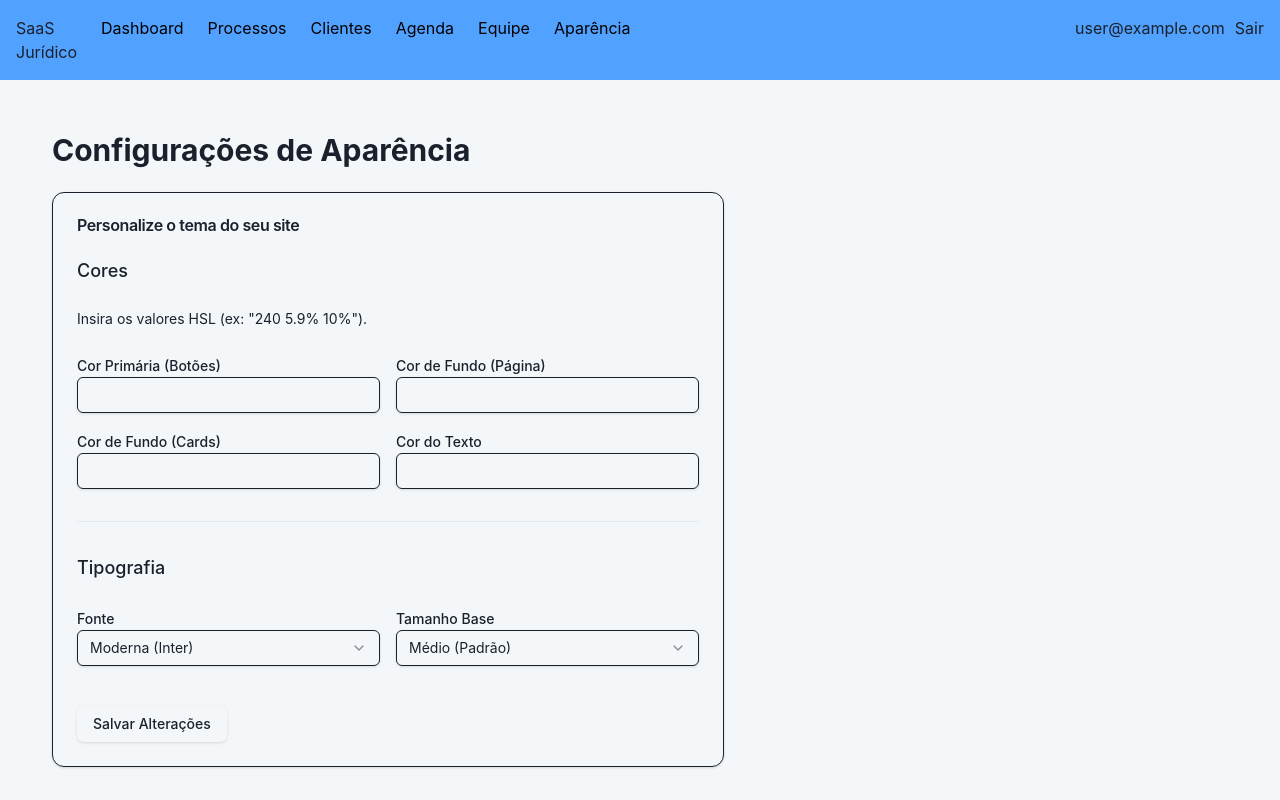
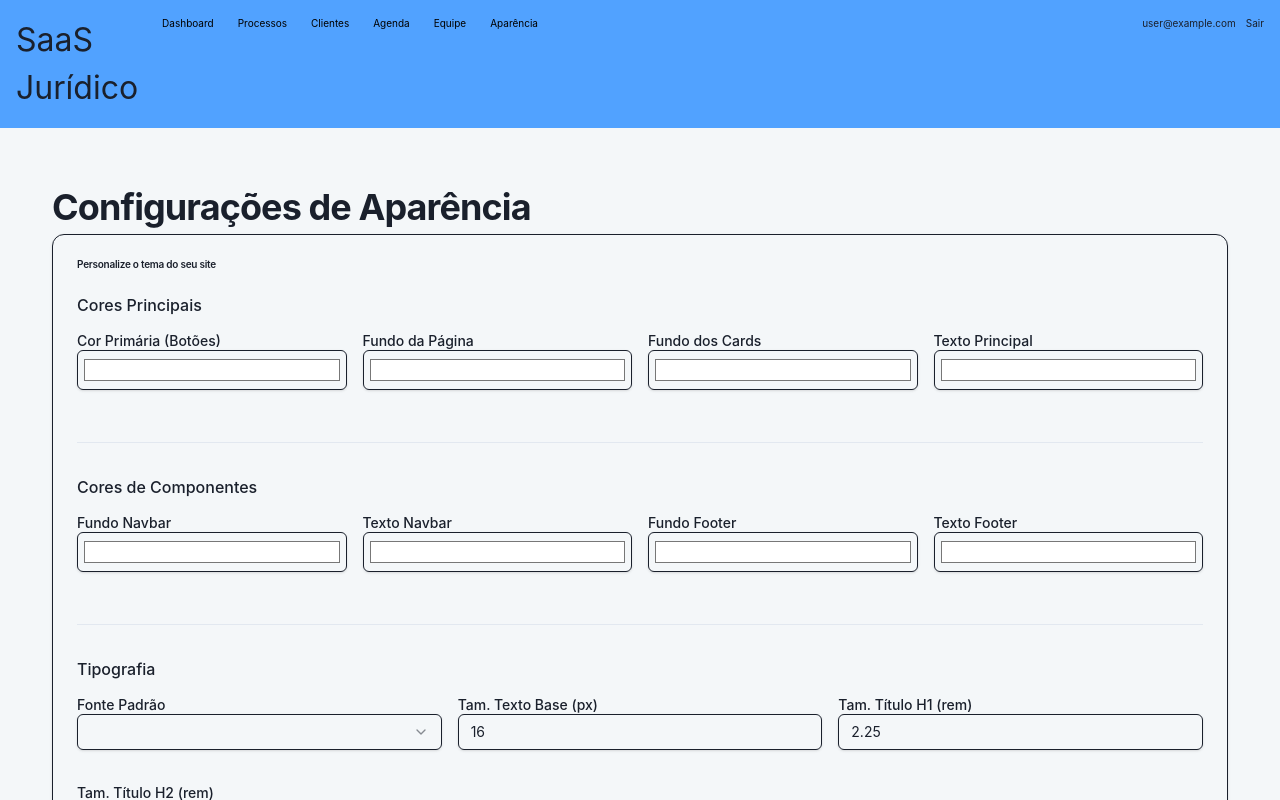
Before and after one commit to antonnif-dev/saas-juridico-frontend, a React (Vite) app: page /admin/tema in a window 1280 px wide. Shown: the top 800 px of the page. Built offline with nearby package versions, Linux system fonts and the light colour scheme; no server answers; sample sign-in values are in the browser's storage.

Commit message:
feat: Adicionando a pagina tema

```diff
--- a/src/components/shared/ThemeProvider.jsx
+++ b/src/components/shared/ThemeProvider.jsx
@@ -1,23 +1,6 @@
 import React, { useEffect } from 'react';
 import apiClient from '@/services/apiClient';
-
-const applyTheme = (theme) => {
-  const root = document.documentElement;
-  const themeMap = {
-    primary: '--primary',
-    background: '--background',
-    card: '--card',
-    foreground: '--foreground',
-  };
-
-  Object.keys(theme).forEach(key => {
-    if (themeMap[key]) {
-      root.style.setProperty(themeMap[key], theme[key]);
-    } else if (key === 'fontFamily' || key === 'fontSize') {
-      root.style.setProperty(key, theme[key]);
-    }
-  });
-};
+import { applyTheme } from '@/lib/theme';
 
 function ThemeProvider({ children }) {
   useEffect(() => {
@@ -26,7 +9,7 @@ function ThemeProvider({ children }) {
         const { data } = await apiClient.get('/theme');
         applyTheme(data);
       } catch (error) {
-        console.warn("Não foi possível carregar o tema personalizado.");
+        console.warn("Não foi possível carregar o tema personalizado. Usando padrões.");
       }
     };
     loadTheme();
--- a/src/index.css
+++ b/src/index.css
@@ -12,8 +12,19 @@
   --cor-destrutiva-hover: #c53030;
   --cor-borda: #e2e8f0;
   --raio-borda: 0.5rem;
+  --sombra-card: 0 4px 6px -1px rgb(0 0 0 / 0.1), 0 2px 4px -2px rgb(0 0 0 / 0.1);
+
+  --cor-navbar-fundo: var(--cor-fundo-card);
+  --cor-navbar-texto: var(--cor-texto-primario);
+  --cor-footer-fundo: #1a202c;
+  --cor-footer-texto: #f4f7f9;
 
   font-family: Inter, system-ui, Avenir, Helvetica, Arial, sans-serif;
+  --font-familia: Inter, system-ui, Avenir, Helvetica, Arial, sans-serif;
+  --font-size-base: 10px; /* Tamanho do texto normal (parágrafos) */
+  --font-size-h1: 2rem;  /* Títulos de página (ex: "Dashboard") */
+  --font-size-h2: 1.5rem;   /* Subtítulos (ex: "Próximos Compromissos") */
+  --font-size-h3: 1rem;
   line-height: 1.5;
   font-weight: 400;
 }
@@ -22,13 +33,15 @@ body {
   margin: 0;
   background-color: var(--cor-fundo);
   color: var(--cor-texto-primario);
+  font-family: var(--font-familia);
+  font-size: var(--font-size-base);
+  line-height: 1.5;
+  font-weight: 400;
 }
 
-body {
-  margin: 0;
-  background-color: var(--cor-fundo);
-  color: var(--cor-texto-primario);
-}
+h1 { font-size: var(--font-size-h1); }
+h2 { font-size: var(--font-size-h2); }
+h3 { font-size: var(--font-size-h3); }
 
 a {
   color: black;
--- /dev/null
+++ b/src/lib/theme.js
@@ -0,0 +1,40 @@
+
+const themeMap = {
+  corFundo: '--cor-fundo',
+  corFundoCard: '--cor-fundo-card',
+  corTextoPrimario: '--cor-texto-primario',
+  corTextoSecundario: '--cor-texto-secundario',
+  corPrimaria: '--cor-primaria',
+  corPrimariaHover: '--cor-primaria-hover',
+  corDestrutiva: '--cor-destrutiva',
+  corNavbarFundo: '--cor-navbar-fundo',
+  corNavbarTexto: '--cor-navbar-texto',
+  corFooterFundo: '--cor-footer-fundo',
+  corFooterTexto: '--cor-footer-texto',
+  fontFamilia: 'font-family',
+  fontSizeBase: 'font-size',
+  fontSizeH1: '--font-size-h1',
+  fontSizeH2: '--font-size-h2',
+  fontSizeH3: '--font-size-h3',
+};
+
+/**
+ * Aplica um objeto de tema às variáveis CSS do documento.
+ * @param {object} theme - O objeto de tema (ex: { corPrimaria: '#FF0000' })
+ */
+export const applyTheme = (theme) => {
+  const root = document.documentElement;
+
+  Object.keys(theme).forEach(key => {
+    const cssVar = themeMap[key];
+    if (cssVar) {
+      // Se for uma variável de fonte, aplica diretamente
+      if (key.startsWith('font')) {
+        root.style.setProperty(cssVar, theme[key]);
+      } else {
+        // Se for cor, aplica no 'style'
+        root.style.setProperty(cssVar, theme[key]);
+      }
+    }
+  });
+};
--- a/src/pages/AdminThemePage.jsx
+++ b/src/pages/AdminThemePage.jsx
@@ -1,38 +1,23 @@
 import React, { useState, useEffect } from 'react';
 import apiClient from '@/services/apiClient';
-import { Button } from "@/components/ui/button";
+import { Button } from "@/components/ui/button"; // Assumindo que você voltou para o Shadcn/CSS
 import { Card, CardContent, CardHeader, CardTitle } from "@/components/ui/card";
 import { Input } from "@/components/ui/input";
 import { Label } from "@/components/ui/label";
 import { Select, SelectContent, SelectItem, SelectTrigger, SelectValue } from "@/components/ui/select";
-
-const applyTheme = (theme) => {
-  const root = document.documentElement;
-  if (theme.primary) root.style.setProperty('--primary-hsl', theme.primary); // Assumindo HSL
-  if (theme.background) root.style.setProperty('--background-hsl', theme.background);
-  if (theme.card) root.style.setProperty('--card-hsl', theme.card);
-  if (theme.foreground) root.style.setProperty('--foreground-hsl', theme.foreground);
-  if (theme.fontFamily) root.style.setProperty('font-family', theme.fontFamily);
-  if (theme.fontSize) root.style.setProperty('font-size', theme.fontSize);
-};
+import { applyTheme } from '@/lib/theme'; // Importa nosso novo helper
 
 function AdminThemePage() {
-  const [settings, setSettings] = useState({
-    primary: '',
-    background: '',
-    card: '',
-    foreground: '',
-    fontFamily: 'Inter, system-ui, sans-serif',
-    fontSize: '16px'
-  });
+  const [settings, setSettings] = useState({});
   const [loading, setLoading] = useState(true);
 
+  // Carrega as configurações salvas
   useEffect(() => {
     const loadSettings = async () => {
       try {
         const { data } = await apiClient.get('/theme');
         setSettings(data);
-        applyTheme(data);
+        applyTheme(data); // Aplica o tema salvo
       } catch (error) {
         console.warn("Nenhum tema salvo encontrado, usando padrões.");
       }
@@ -41,10 +26,16 @@ function AdminThemePage() {
     loadSettings();
   }, []);
 
-  const handleChange = (name, value) => {
+  const handleChange = (e) => {
+    const { name, value } = e.target;
     const newSettings = { ...settings, [name]: value };
     setSettings(newSettings);
+    // Aplica o preview em tempo real
     applyTheme({ [name]: value });
+  };
+
+  const handleSelectChange = (name, value) => {
+    handleChange({ target: { name, value } });
   };
 
   const handleSave = async () => {
@@ -58,65 +49,76 @@ function AdminThemePage() {
 
   if (loading) return <p>Carregando...</p>;
 
+  // Função helper para criar um seletor de cor
+  const ColorInput = ({ label, name }) => (
+    <div className="form-group">
+      <Label>{label}</Label>
+      <Input
+        type="color"
+        name={name}
+        value={settings[name] || '#ffffff'}
+        onChange={handleChange}
+        className="h-10 p-1" // Estilo para o seletor de cor
+      />
+    </div>
+  );
+
   return (
-    <div className="p-8">
-      <h1 className="text-3xl font-bold mb-6">Configurações de Aparência</h1>
-      <Card className="max-w-2xl">
+    <div className="page-container">
+      <h1 className="page-title">Configurações de Aparência</h1>
+      <Card>
         <CardHeader>
           <CardTitle>Personalize o tema do seu site</CardTitle>
         </CardHeader>
-        <CardContent className="space-y-6">
-          <h3 className="text-lg font-medium">Cores</h3>
-          <p className="text-sm text-muted-foreground">
-            Insira os valores HSL (ex: "240 5.9% 10%").
-          </p>
-          <div className="grid grid-cols-2 gap-4">
-            <div className="space-y-2">
-              <Label>Cor Primária (Botões)</Label>
-              <Input value={settings.primary} onChange={(e) => handleChange('primary', e.target.value)} />
-            </div>
-            <div className="space-y-2">
-              <Label>Cor de Fundo (Página)</Label>
-              <Input value={settings.background} onChange={(e) => handleChange('background', e.target.value)} />
-            </div>
-            <div className="space-y-2">
-              <Label>Cor de Fundo (Cards)</Label>
-              <Input value={settings.card} onChange={(e) => handleChange('card', e.target.value)} />
-            </div>
-            <div className="space-y-2">
-              <Label>Cor do Texto</Label>
-              <Input value={settings.foreground} onChange={(e) => handleChange('foreground', e.target.value)} />
-            </div>
+        <CardContent>
+          <h3 className="text-lg font-medium">Cores Principais</h3>
+          <div className="grid grid-cols-2 md:grid-cols-4 gap-4 mt-4">
+            <ColorInput label="Cor Primária (Botões)" name="corPrimaria" />
+            <ColorInput label="Fundo da Página" name="corFundo" />
+            <ColorInput label="Fundo dos Cards" name="corFundoCard" />
+            <ColorInput label="Texto Principal" name="corTextoPrimario" />
+          </div>
+
+          <hr />
+
+          <h3 className="text-lg font-medium">Cores de Componentes</h3>
+          <div className="grid grid-cols-2 md:grid-cols-4 gap-4 mt-4">
+            <ColorInput label="Fundo Navbar" name="corNavbarFundo" />
+            <ColorInput label="Texto Navbar" name="corNavbarTexto" />
+            <ColorInput label="Fundo Footer" name="corFooterFundo" />
+            <ColorInput label="Texto Footer" name="corFooterTexto" />
           </div>
 
           <hr />
 
           <h3 className="text-lg font-medium">Tipografia</h3>
-          <div className="grid grid-cols-2 gap-4">
-            <div className="space-y-2">
-              <Label>Fonte</Label>
-              <Select value={settings.fontFamily} onValueChange={(val) => handleChange('fontFamily', val)}>
+          <div className="grid grid-cols-1 md:grid-cols-3 gap-4 mt-4">
+            <div className="form-group">
+              <Label>Fonte Padrão</Label>
+              <Select value={settings.fontFamilia} onValueChange={(val) => handleSelectChange('fontFamilia', val)}>
                 <SelectTrigger><SelectValue /></SelectTrigger>
                 <SelectContent>
                   <SelectItem value="Inter, system-ui, sans-serif">Moderna (Inter)</SelectItem>
-                  <SelectItem value="'Times New Roman', serif">Clássica (Serif)</SelectItem>
+                  <SelectItem value="'Times New Roman', Times, serif">Clássica (Serif)</SelectItem>
+                  <SelectItem value="'Courier New', Courier, monospace">Mono (Código)</SelectItem>
                 </SelectContent>
               </Select>
             </div>
-            <div className="space-y-2">
-              <Label>Tamanho Base</Label>
-              <Select value={settings.fontSize} onValueChange={(val) => handleChange('fontSize', val)}>
-                <SelectTrigger><SelectValue /></SelectTrigger>
-                <SelectContent>
-                  <SelectItem value="14px">Pequeno</SelectItem>
-                  <SelectItem value="16px">Médio (Padrão)</SelectItem>
-                  <SelectItem value="18px">Grande</SelectItem>
-                </SelectContent>
-              </Select>
+            <div className="form-group">
+              <Label>Tam. Texto Base (px)</Label>
+              <Input type="number" name="fontSizeBase" value={parseInt(settings.fontSizeBase) || 16} onChange={e => handleChange('fontSizeBase', `${e.target.value}px`)} />
+            </div>
+            <div className="form-group">
+              <Label>Tam. Título H1 (rem)</Label>
+              <Input type="number" step="0.1" name="fontSizeH1" value={parseFloat(settings.fontSizeH1) || 2.25} onChange={e => handleChange('fontSizeH1', `${e.target.value}rem`)} />
+            </div>
+            <div className="form-group">
+              <Label>Tam. Título H2 (rem)</Label>
+              <Input type="number" step="0.1" name="fontSizeH2" value={parseFloat(settings.fontSizeH2) || 1.5} onChange={e => handleChange('fontSizeH2', `${e.target.value}rem`)} />
             </div>
           </div>
 
-          <Button onClick={handleSave} className="mt-4">Salvar Alterações</Button>
+          <Button onClick={handleSave} className="btn btn-primary mt-6">Salvar Alterações</Button>
         </CardContent>
       </Card>
     </div>
```
